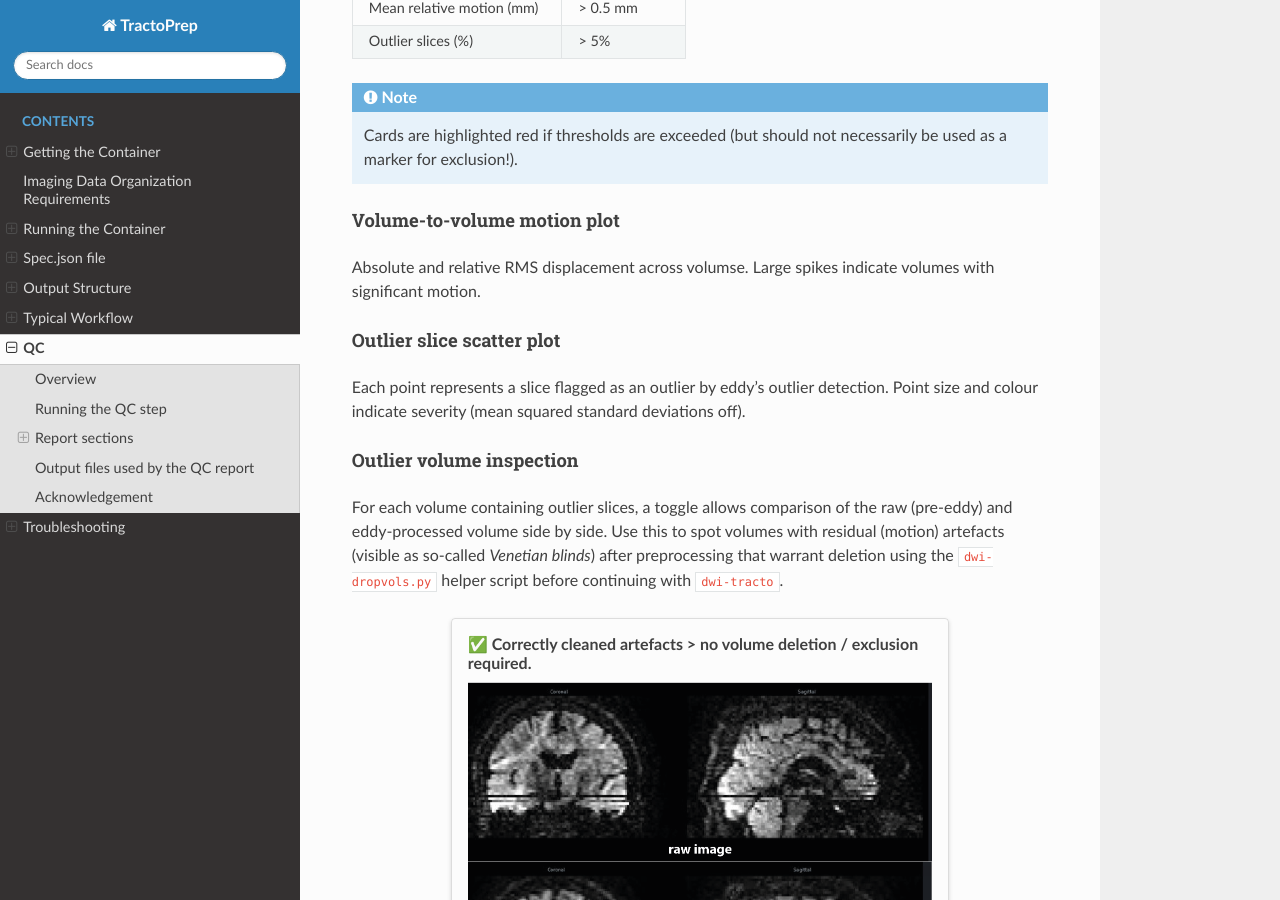
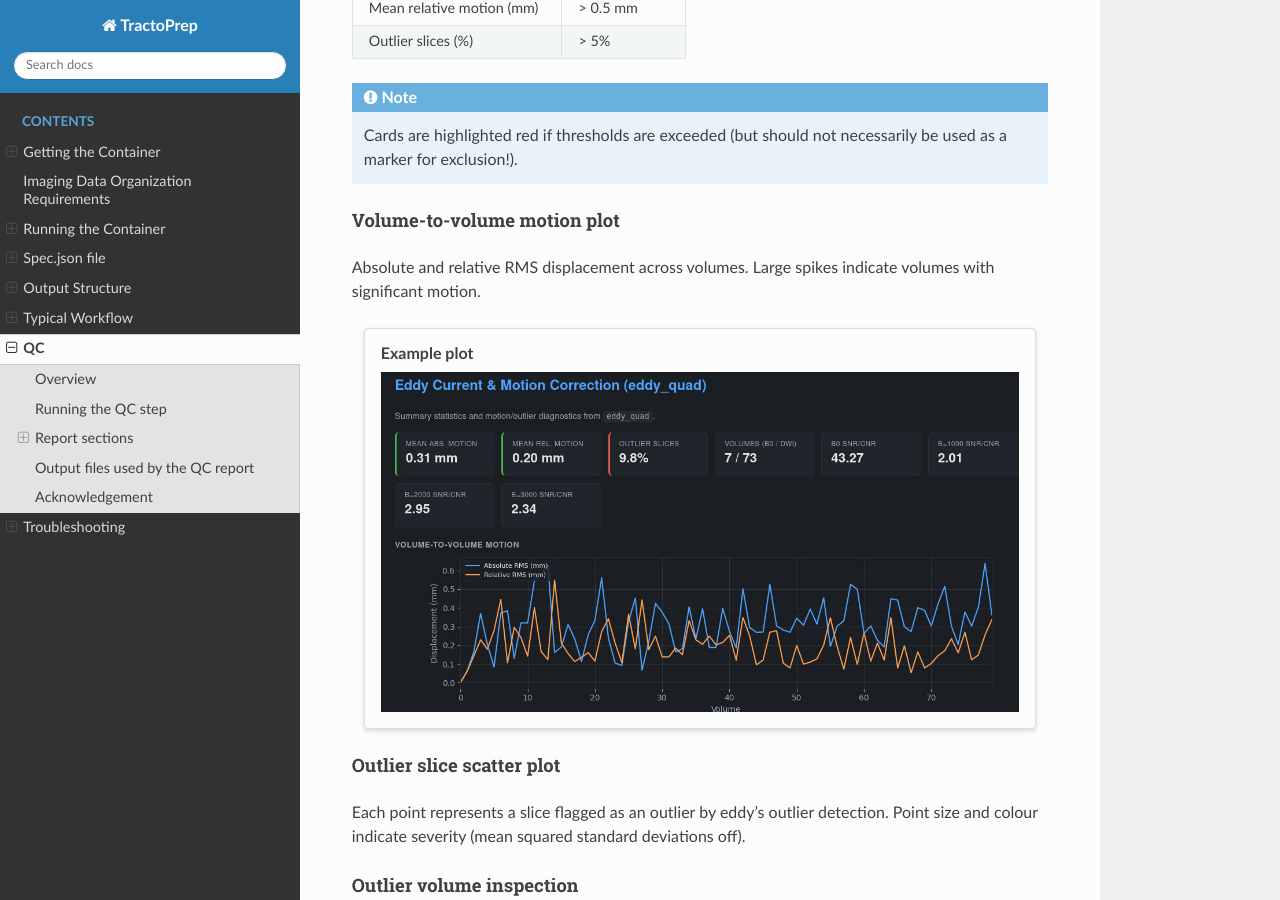
Before and after one commit to chrisvriend/dwi-tract4mega, a Sphinx documentation site: the page built from docs/source/QC.md, in a window 1280 px wide and 900 px high, scrolled down 2281 px. Built offline with Sphinx 7.4.7 and the Read the Docs theme 3.1.0, drawn with Linux system fonts in a browser that asks for light colours; pages that are not in the unit, such as notebooks, are missing from menus.

Commit message:
RTD QC updates

```diff
--- a/docs/source/QC.md
+++ b/docs/source/QC.md
@@ -117,7 +117,13 @@ Cards are highlighted red if thresholds are exceeded (but should not necessarily
 
 #### Volume-to-volume motion plot
 
-Absolute and relative RMS displacement across volumse. Large spikes indicate volumes with significant motion.
+Absolute and relative RMS displacement across volumes. Large spikes indicate volumes with significant motion.
+
+
+::::{grid} 1
+:::{grid-item-card} Example plot
+![Tractogram](_static/vol-vol_motion.png)
+::::
 
 #### Outlier slice scatter plot
 
@@ -171,6 +177,13 @@ Place image at ``docs/source/_static/qc_eddy_motion_example.png`` and replace th
 **Files:** pre- and post-correction EPI volumes, acquisition parameters, fieldmap
 
 A toggle switches between the EPI image **before** and **after** topup correction, for the phase-encode direction matching the DWI acquisition. An optional overlay shows the off-resonance fieldmap (Hz) on the corrected image.
+
+
+::::{grid} 1
+:::{grid-item-card} ✅ Succesful SDC
+![Tractogram](_static/sud.gif)
+::::
+
 
 **What to check:**
 - Geometric distortions (typically in the anterior–posterior direction) should be substantially reduced after correction.
```
Also changed, not shown: docs/source/_static/sud.gif (added), docs/source/_static/vol-vol_motion.png (added).
